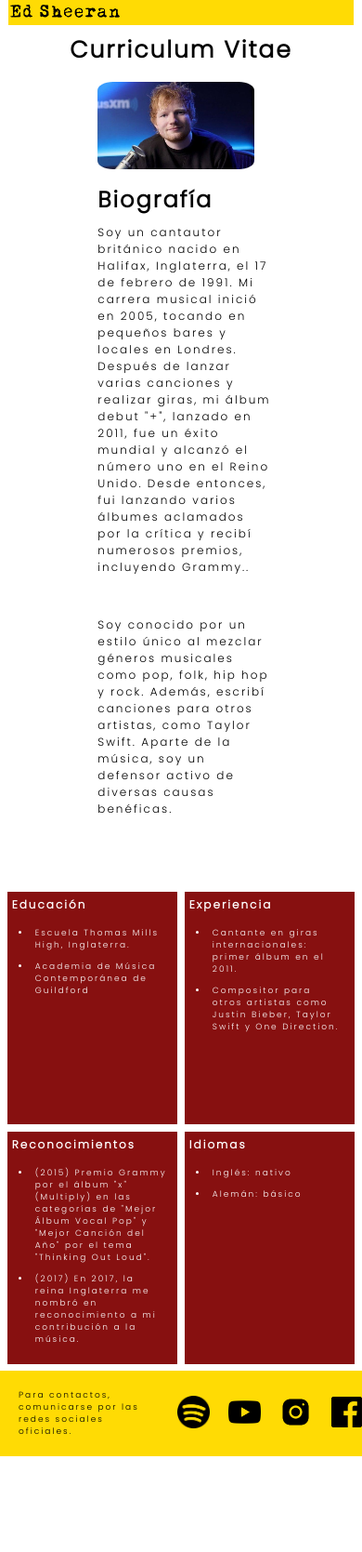
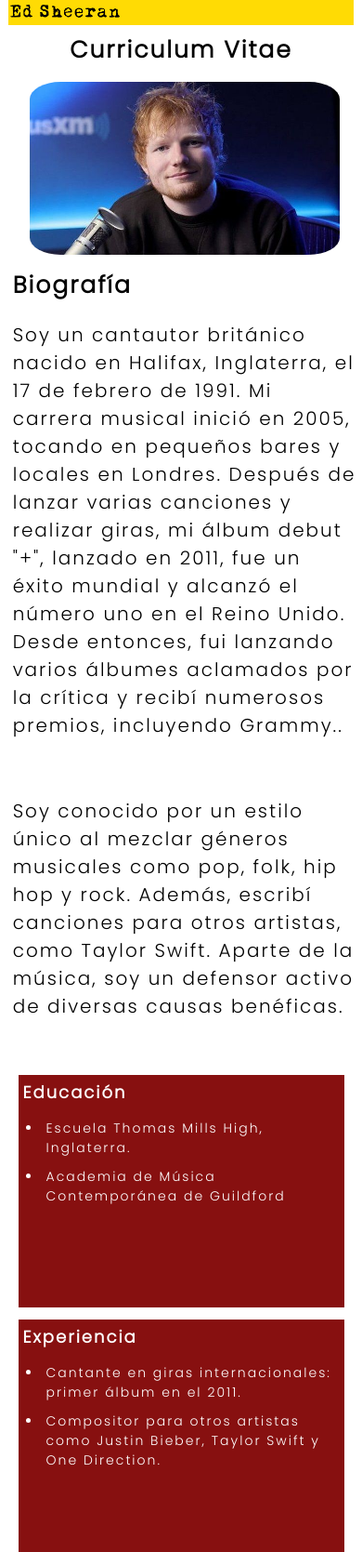
Before and after one commit to fernandalagiglia/ProyectoCV-EdSheeran-UP, a plain HTML site: page index.html in a window 390 px wide. Shown: the top 1669 px of the page at 93% size. Before the commit the page ends 1566 px from the top, so only its background shows below. Drawn offline with Linux system fonts and the light colour scheme.

Commit message:
Update estilo.css

```diff
--- a/css/estilo.css
+++ b/css/estilo.css
@@ -9,6 +9,7 @@ body {
     background-color: #ffffff;
     color: white;
     letter-spacing: 3px;
+    overflow-x: hidden;
 }
 
 .logo { width: 220px;}
@@ -70,7 +71,7 @@ header {
 .cajaimagen img {
      border-radius: 10%;}
 .cajacontenedora1 div {
-    width:48%;
+    width:95%;
     margin: 1%;
     text-align: left;
     }
@@ -165,6 +166,11 @@ footer {
     text-align: left;
     color: black;
   }
+
+  .Contacto p {
+    word-wrap: break-word;
+  }
+
   .right {
     transition: transform 0.2s ease-in-out;
     }
@@ -225,8 +231,19 @@ header {
   flex-direction: column;
   align-items: center; }
 
-.caja1 p{
-  font-size: 12px;}
+.cajacontenedora1 .cajaimagen{
+  text-align: center;
+}
+
+.cajacontenedora1 .caja1{
+  text-align: left;
+}
+.caja1 h4 {
+  font-size: 25px;
+  }
+.caja1 p {
+  font-size: 20px;
+  }
 
 .cajaimagen img {
   width: 90%;
@@ -235,30 +252,44 @@ header {
 #titulo h1 {
   font-size: 25px;}
 
+.cajacontenedora5 {
+  width: 90%;
+  padding:1%;
+  margin: auto;
+  display : flex;
+  flex-direction : column;
+  align-items: center;
+  background-color: rgb(255, 255, 255);
+  overflow-x: hidden;
+}
 .cajacontenedora5 div {
   font-size: 12px;
+  width: 100%;
+  margin: 10px 0;
+  margin-bottom: 1%;
+  text-align: left;
 }
 .cajacontenedora5 h4{
-  font-size: 12px;
+  font-size: 18px;
   }
 
-.cajacontenedora5 ul li{
-  font-size: 8px;
-  }
 .cajacontenedora5 ul li {
-  font-size: 9px;
+  font-size: 14px;
   text-align: left ;
   padding: 5px;
   list-style: disc;
   margin-left: 20px;
   }
+
 footer {
   color:#000000;
   background-color: #FFDB04;
   padding: 20px;
   width: 95%;
-  margin: auto;
+  margin-left: auto;
+  margin-right: auto;
   font-size: 9px;
+  box-sizing: border-box;
   }
 }
 
@@ -276,23 +307,28 @@ footer {
   align-items: center;
   background-color: rgb(255, 255, 255);
   }
-.caja1{
-  width: 95%;
-}
+.caja1 h4 {
+  font-size: 30px;
+  }
+
 .caja1 p{
-  font-size: 18px;
+  font-size: 22px;
 }
 
 .cajaimagen {
   width: 90%;
   margin-bottom: 1%;
 }
+.cajaimagen img {
+  max-width: 100%;
+  height: auto;}
 
 .caja1 {
   width: 90%;
   margin-bottom: 1%;
   text-align: left;
 }
+
 .cajacontenedora5 {
   width: 90%;
   padding:1%;
@@ -301,14 +337,22 @@ footer {
   flex-direction : column;
   align-items: center;
   background-color: rgb(255, 255, 255);
+  overflow-x: hidden;
 }
 .cajacontenedora5 p{
   color:black;
 }
 .cajacontenedora5 div {
-  width: 90%;
+  width: 100%;
+  margin: 10px 0;
   margin-bottom: 1%;
   text-align: left;
+}
+.cajacontenedora5 h4 {
+  font-size: 20px;
+}
+.cajacontenedora5 ul li {
+  font-size: 20px;
 }
 
 footer {
@@ -316,7 +360,9 @@ footer {
   background-color: #FFDB04;
   padding: 20px;
   width: 95%;
-  margin: auto;
   font-size: 10px;
+  margin-left: auto;
+  margin-right: auto;
+  box-sizing: border-box;
+  }
 }
-}
```
